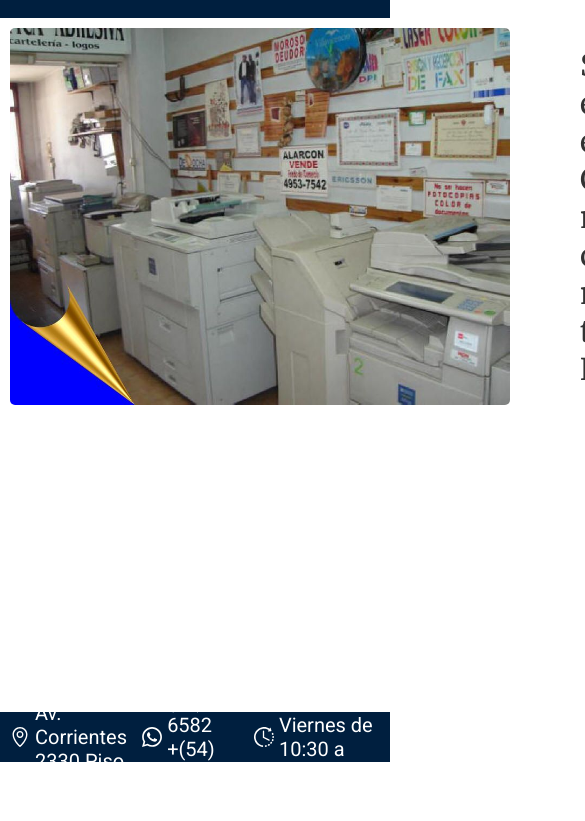
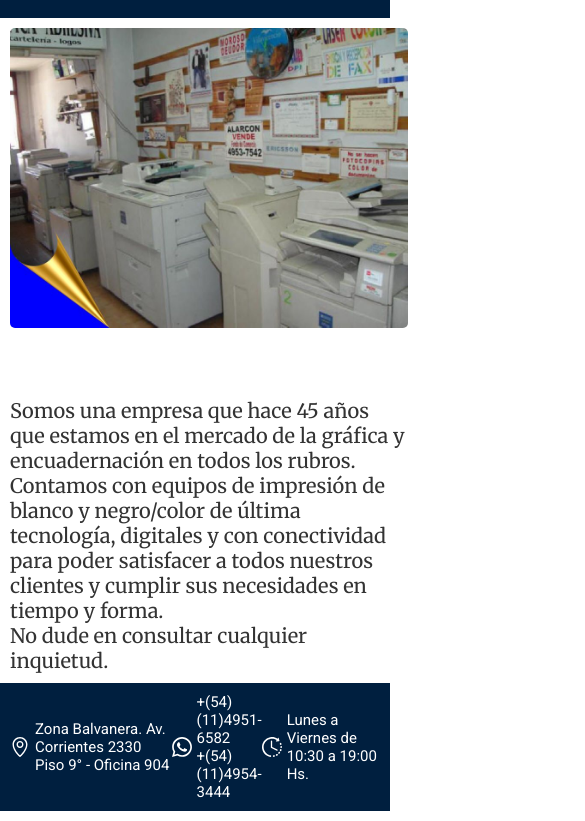
Before and after one commit to FedericoDeniard/Copyrio, a plain HTML site: page index.html in a window 390 px wide. Shown: the part 82-903 px from the top of the page, 585 px wide, since content can reach past the window. Drawn offline with Linux system fonts and the light colour scheme.

Commit message:
Responsive design

```diff
--- a/assets/components/footer/footer.css
+++ b/assets/components/footer/footer.css
@@ -1,66 +1,46 @@
 footer {
   width: 100vw;
-    height: 50px;
-    background-color: #001F3F;
-    position: absolute;
-    bottom: 0;
+  min-height: 50px;
+  background-color: #001f3f;
   display: flex;
   align-items: center;
   padding: 1rem;
   justify-content: space-around;
+  margin-top: auto;
 }
 
-.location {
+.location,
+.contact,
+.time {
   display: flex;
   height: fit-content;
   width: fit-content;
-    gap: .5rem;
+  gap: 0.5rem;
   align-items: center;
   text-decoration: none;
 }
 
-.location img{
-    height: 2rem;
-}
-
-.location p{
-    font-family: "roboto";
-    font-size: 2rem;
-    color: #fff;
-}
-
-.contact {
-    display: flex;
-    height: fit-content;
-    width: fit-content;
-    gap: .5rem;
-    align-items: center;
-}
-
-.contact img {
-    height: 2rem;
-}
-
-.contact p{
-    font-family: "roboto";
-    font-size: 2rem;
-    color: #fff;
-}
-
-.time {
-    display: flex;
-    height: fit-content;
-    width: fit-content;
-    gap: .5rem;
-    align-items: center;
-}
-
+.location img,
+.contact img,
 .time img {
   height: 2rem;
 }
 
+.location p,
+  .contact p,
+  .time p  {
+  font-family: "roboto";
+  font-size: 1.5rem;
+  color: #fff;
+}
+
+
+@media only screen and (max-width: 768px) {
+  .location p,
+  .contact p,
   .time p {
-    font-family: "roboto";
-    color: #fff;
-    font-size: 2rem;
+    font-size: 1.5rem;
+    text-wrap: wrap;
+    word-wrap: normal;
   }
+}
--- a/index.css
+++ b/index.css
@@ -7,22 +7,39 @@
 body {
     background-color: #fff;
     color: #333333;
+    display: flex;
+    flex-direction: column;
+    min-height: 100vh;
 }
 
 .art1 {
-    display: grid;
-    grid-template-columns: 50rem 70rem;
+    flex: 1;
+    display: flex;
+}
+
+.intro{
+    display: flex;
     padding: 10px;
     gap: 7rem;
+    height: fit-content;
 }
 
-.art1 img {
-    width: 50rem;
+.intro img {
+    max-height: 300px;
+    width: auto;
     border-radius: 5px;
 }
 
-.art1 p{
+.intro p{
     font-family: "Merriweather";
-    font-size: 3rem;
+    font-size: 2rem;
     align-self: center;
 }
+
+
+@media only screen and (max-width: 768px){
+    .art1 .intro{
+        display: flex;
+        flex-direction: column;
+    }
+}
--- a/index.html
+++ b/index.html
@@ -1,21 +1,32 @@
 <!DOCTYPE html>
 <html lang="es">
-<head>
-    <meta charset="UTF-8">
-    <meta name="viewport" content="width=device-width, initial-scale=1.0">
+  <head>
+    <meta charset="UTF-8" />
+    <meta name="viewport" content="width=device-width, initial-scale=1.0" />
     <script type="module" src="./index.js"></script>
-    <link rel="stylesheet" type="text/css" href="./index.css">
-    <link rel="stylesheet" type="text/css" href="./assets/components/fonts/fonts.css">
+    <link rel="stylesheet" type="text/css" href="./index.css" />
+    <link
+      rel="stylesheet"
+      type="text/css"
+      href="./assets/components/fonts/fonts.css"
+    />
     <title>Copyrio</title>
-</head>
-<body>
+  </head>
+  <body>
     <copyrio-header></copyrio-header>
     <article class="art1">
-        <img src="./assets/images/copyrio.jpg">
-        <p>Somos una empresa que hace 45 años que estamos en el mercado de la gráfica y encuadernación en todos los rubros.<br>
-            Contamos con equipos de impresión de blanco y negro/color de última tecnología, digitales y con conectividad para poder satisfacer a todos nuestros clientes y cumplir sus necesidades en tiempo y forma.<br>
-            No dude en consultar cualquier inquietud.</p>
+      <div class="intro">
+        <img src="./assets/images/copyrio.jpg" />
+        <p>
+          Somos una empresa que hace 45 años que estamos en el mercado de la
+          gráfica y encuadernación en todos los rubros.<br />
+          Contamos con equipos de impresión de blanco y negro/color de última
+          tecnología, digitales y con conectividad para poder satisfacer a todos
+          nuestros clientes y cumplir sus necesidades en tiempo y forma.<br />
+          No dude en consultar cualquier inquietud.
+        </p>
+      </div>
     </article>
     <copyrio-footer></copyrio-footer>
-</body>
+  </body>
 </html>
```
Lines whose indentation alone changed are shown as unchanged.
